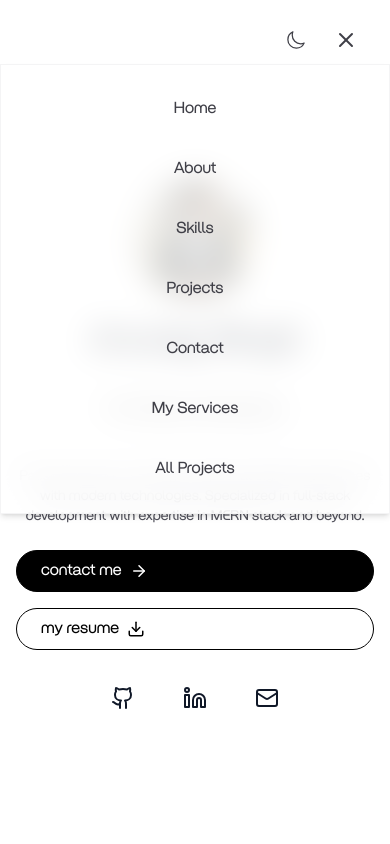
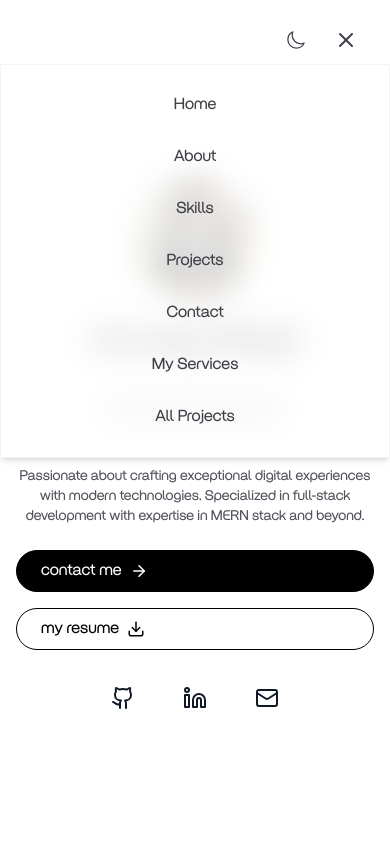
Before and after one commit to ANURAG-SINGH17/Portfolio, a React (Vite) app in the folder Portfolio/: page / in a window 390 px wide. Both pictures are taken after a click on the button 346 px from the left and 40 px from the top of the page. Shown: the top 844 px of the page. Built offline with nearby package versions, Linux system fonts and the light colour scheme.

Commit message:
link-update

```diff
--- a/Portfolio/src/components/NavBar.jsx
+++ b/Portfolio/src/components/NavBar.jsx
@@ -91,18 +91,26 @@ const NavBar = ({ isDarkMode, setIsDarkMode }) => {
               : "bg-white/80 border-zinc-100 text-zinc-700"}`}
         >
           {navItems.map((item) => (
-            <a
-              key={item.href}
-              href={item.href}
-              className={`px-4 py-2 rounded-2xl transition-all duration-300
-                ${isDarkMode
-                  ? "hover:bg-white hover:text-black"
-                  : "hover:bg-black hover:text-white"}`}
-              onClick={() => setIsOpen(false)}
-            >
-              {item.label}
-            </a>
-          ))}
+  item.type === "anchor" ? (
+    <a
+      key={item.to}
+      href={item.to}
+      className="px-3 py-1 rounded-2xl transition-all duration-300
+        hover:bg-black hover:text-white"
+    >
+      {item.label}
+    </a>
+  ) : (
+    <Link
+      key={item.to}
+      to={item.to}
+      className="px-3 py-1 rounded-2xl transition-all duration-300
+        hover:bg-black hover:text-white"
+    >
+      {item.label}
+    </Link>
+  )
+))}
         </div>
       )}
     </div>
--- a/Portfolio/src/components/ProjectSection.jsx
+++ b/Portfolio/src/components/ProjectSection.jsx
@@ -232,7 +232,7 @@ const ProjectSection = ({isDarkMode , setIsDarkMode}) => {
               Want to see more of my work?
             </p>
             <Link
-              to="/projects"
+              to="/all_projects"
               target="_blank"
               rel="noopener noreferrer"
               className="inline-flex items-center space-x-2 bg-black hover:bg-gray-800 text-white px-6 py-3 rounded-full font-semibold transition-all duration-300 transform hover:scale-105"
```
